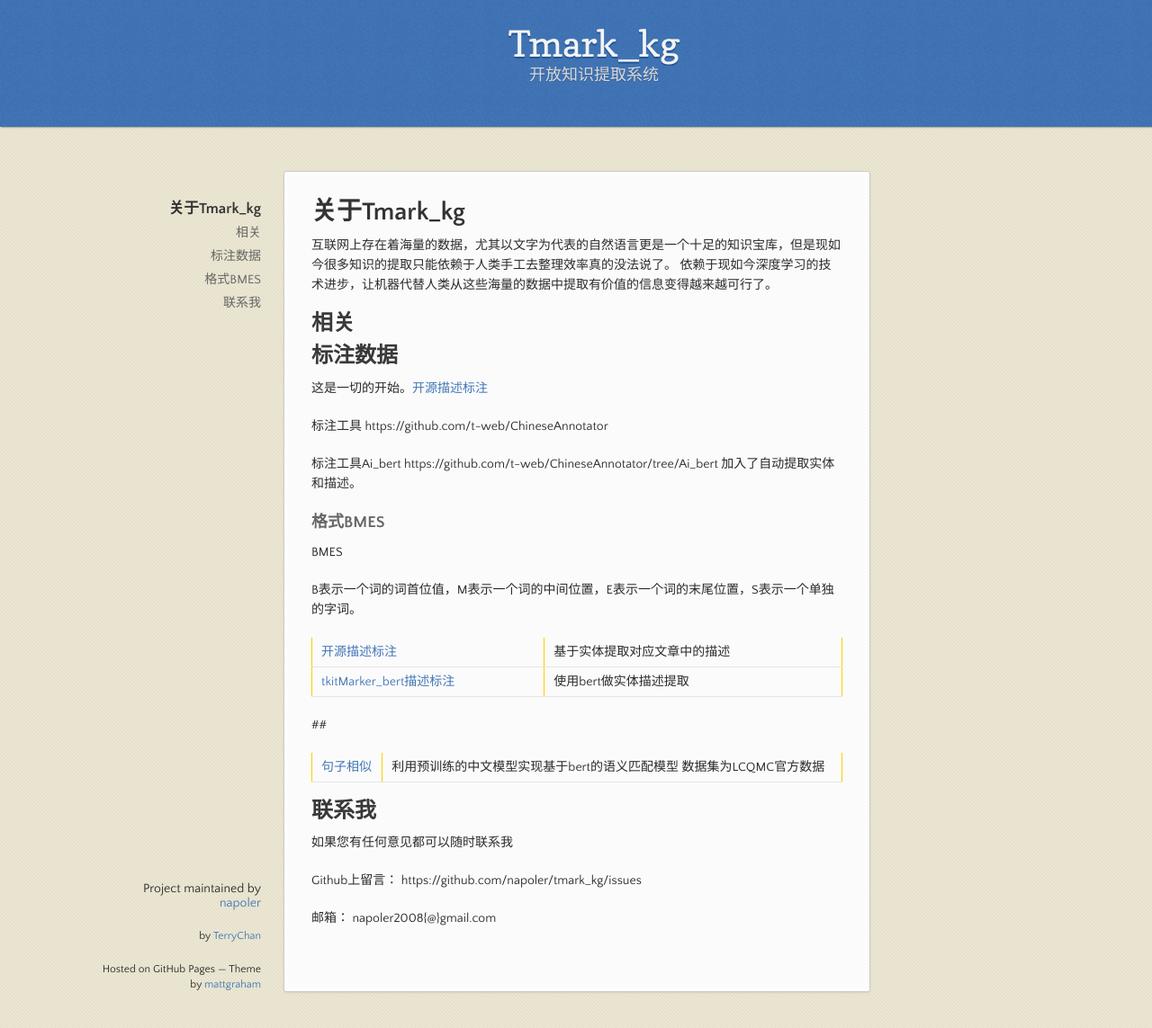
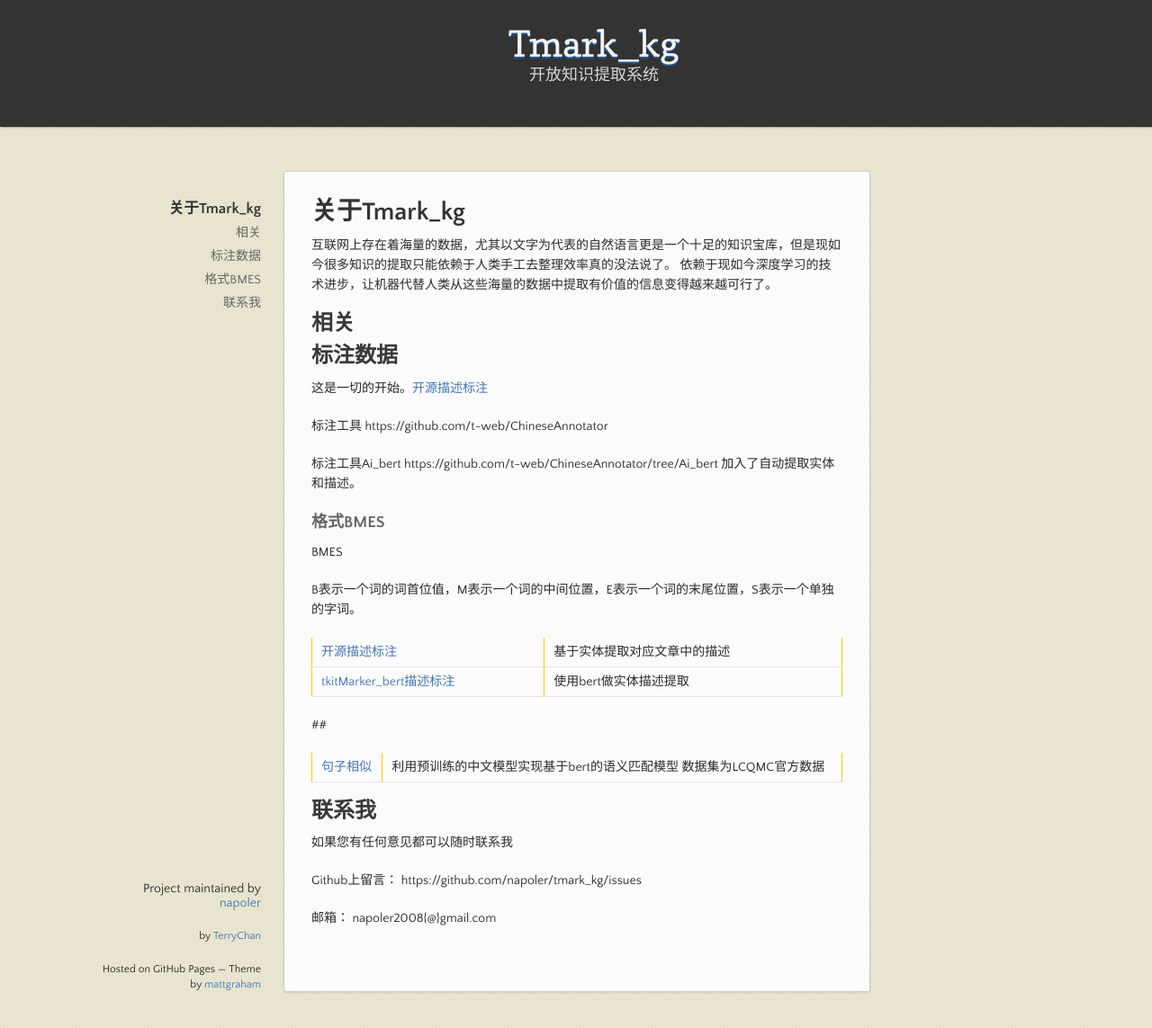
Before and after one commit to napoler/tmark_kg, a Jekyll site: the page built from docs/index.md, in a window 1280 px wide and 1143 px high. Shown: the whole window at 90% size. Built offline with Jekyll 4.4.1, drawn with Linux system fonts in a browser that asks for light colours.

Commit message:
Signed-off-by: Terry chan <napoler2008@gmail.com>

```diff
--- a/docs/assets/css/style.scss
+++ b/docs/assets/css/style.scss
@@ -2,3 +2,19 @@
 ---
 
 @import 'jekyll-theme-leap-day';
+
+
+header {
+    padding: 25px 20px 40px 20px;
+    margin: 0;
+    top: 0;
+    left: 0;
+    right: 0;
+    width: 100%;
+    text-align: center;
+    box-shadow: 1px 0px 2px rgba(0,0,0,0.75);
+    z-index: 99;
+    -webkit-font-smoothing: antialiased;
+    min-height: 76px;
+    background: #333;
+}
```
